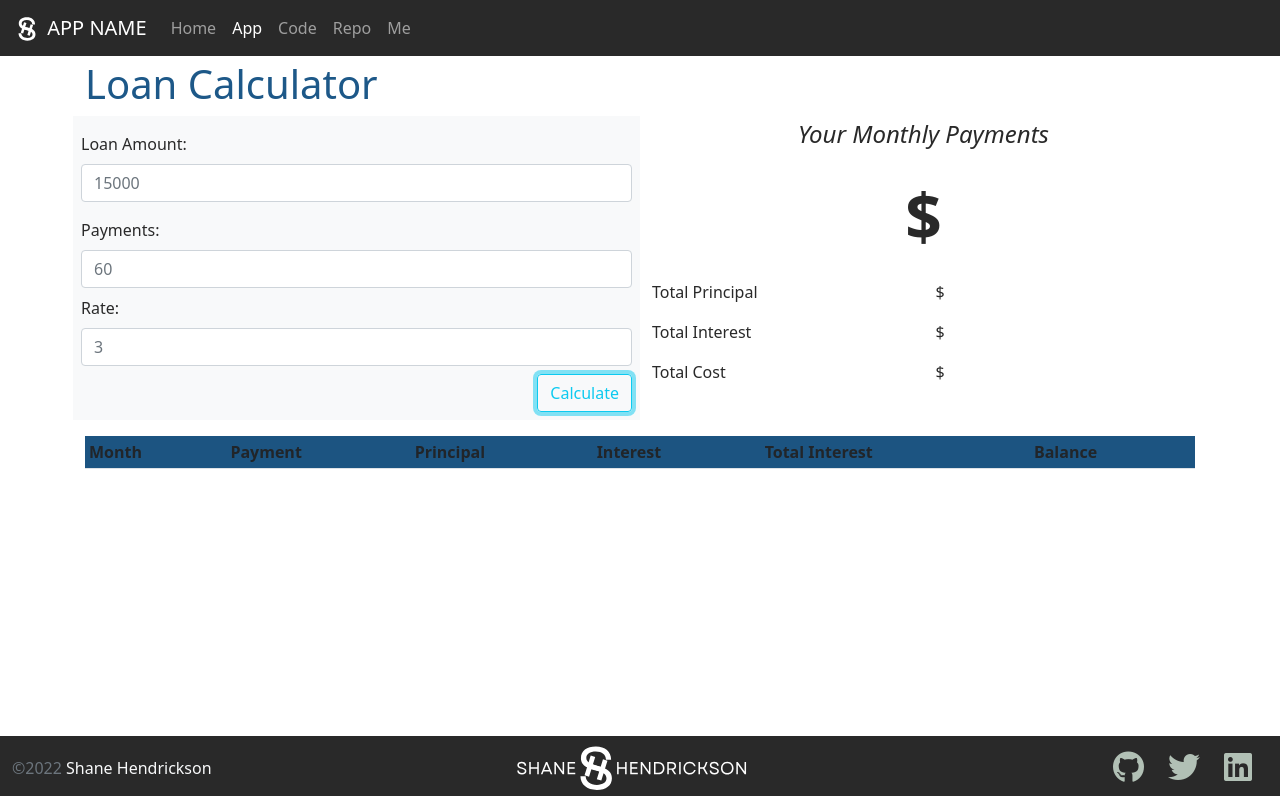
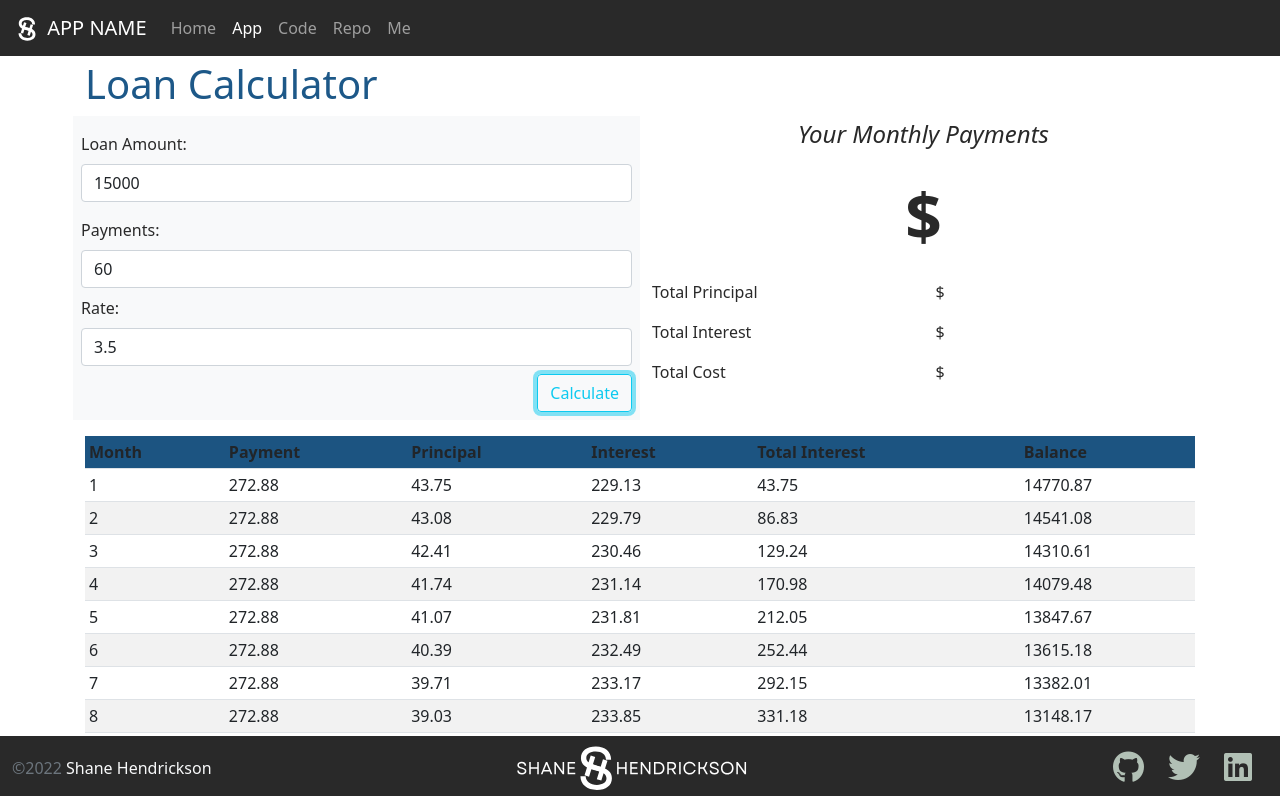
Before and after one commit to shanehendrickson/loan-shark, a plain HTML site: page app.html in a window 1280 px wide. Both pictures are taken after a click on the button "Calculate". Shown: the top 796 px of the page. Drawn offline with nearby package versions, Linux system fonts and the light colour scheme.

Commit message:
Table Functionality Completed
Just need to get the overview section working

```diff
--- a/app.html
+++ b/app.html
@@ -69,15 +69,15 @@
             <form class="row gy-2 gx-3">
               <div class="col-12 py-2">
                 <label for="loanAmount" class="form-label">Loan Amount:</label>
-                <input id="loanAmount" type="number" class="form-control"  placeholder="15000" aria-label="Loan Amount">
+                <input id="loanAmount" type="number" class="form-control"  placeholder="15000" value="15000" aria-label="Loan Amount">
               </div>
               <div class="col-12">
                 <label for="payments" class="form-label">Payments:</label>
-                <input id="payments" type="number" class="form-control"  placeholder="60" aria-label="Payments">
+                <input id="payments" type="number" class="form-control"  placeholder="60" value="60" aria-label="Payments">
               </div>
               <div class="col-12">
                 <label for="rate" class="form-label">Rate:</label>
-                <input id="rate" type="number" class="form-control"  placeholder="3" aria-label="Rate">
+                <input id="rate" type="number" class="form-control"  placeholder="3" value="3.5" aria-label="Rate">
               </div>
               <div class="col-12 d-flex justify-content-end">
                 <button id="btnSubmit" type="button" class="btn btn-outline-info">Calculate</button>
@@ -169,7 +169,7 @@
     </div>
   </footer>
 
-  <template id="lsTemplate">
+  <template id="lcTemplate">
     <tr>
       <td></td>
       <td></td>
@@ -187,6 +187,9 @@
 
   <!-- My Script -->
   <script src="js/site.js"></script>
+  <script>
+    document.getElementById('btnSubmit').addEventListener('click', getValues)
+  </script>
 
 </body>
 
--- a/js/site.js
+++ b/js/site.js
@@ -0,0 +1,60 @@
+// get values from page
+function getValues() {
+  let balance = parseInt(document.getElementById('loanAmount').value);
+  let term = parseInt(document.getElementById('payments').value);
+  let rate = parseFloat(document.getElementById('rate').value);
+
+  let lcArray = loanCalc(balance, term, rate);
+  displayData(lcArray);
+}
+
+
+
+// calculate needed values
+function loanCalc(balance, term, rate) {
+  // set initial remaining balance to original balance. this will change
+  let remBal = balance;
+  let prevInt = 0;
+  let returnArray = [];
+
+
+
+
+  for(let i = 1; i <= term; i++) {
+
+
+    //calculate total  payment, interest payment, principal payment, and new balance
+    let month = i;
+    let tmp = (((balance) * (rate/1200) / (1 - Math.pow((1 + rate/1200), -term))));
+    let intPay = (remBal * (rate/1200));
+    let princePay = (tmp - intPay);
+    prevInt = (prevInt + intPay);
+    remBal = (remBal - princePay);
+
+    returnArray.push(month, tmp.toFixed(2), intPay.toFixed(2), princePay.toFixed(2), prevInt.toFixed(2), remBal.toFixed(2));
+  }
+
+  return returnArray;
+}
+
+// print new values to page
+function displayData(lcArray) {
+  let tableBody = document.getElementById('results');
+  let templateRow = document.getElementById('lcTemplate');
+
+  tableBody.innerHTML = '<tr class="table-heading"><th>Month</th><th>Payment</th><th>Principal</th><th>Interest</th><th>Total Interest</th><th>Balance</th></tr>';
+
+  for (let index = 0; index < lcArray.length; index += 6) {
+    let tableRow = document.importNode(templateRow.content, true);
+
+    let rowCols = tableRow.querySelectorAll('td');
+    rowCols[0].textContent = lcArray[index];
+    rowCols[1].textContent = lcArray[index+1];
+    rowCols[2].textContent = lcArray[index+2];
+    rowCols[3].textContent = lcArray[index+3];
+    rowCols[4].textContent = lcArray[index+4];
+    rowCols[5].textContent = lcArray[index+5];
+
+    tableBody.appendChild(tableRow);
+  }
+}
```
